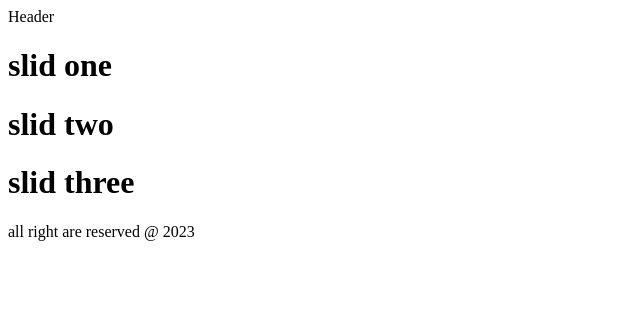
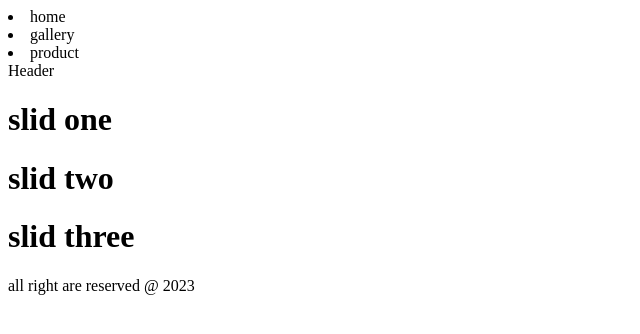
Before and after one commit to mhdye-ghf/git.project.1, a plain HTML site: page index.html in a window 1280 px wide. Shown: the whole page, without its empty margins (0-640 px from the left). Drawn offline with Linux system fonts and the light colour scheme.

Commit message:
navigation created

```diff
--- a/index.html
+++ b/index.html
@@ -8,6 +8,13 @@
     <title>Document</title>
 </head>
 <body>
+    <div>
+        <u1>
+            <li>home</li>
+            <li>gallery</li>
+            <li>product</li>
+        </u1>
+    </div>
     <header>
         Header
     </header>
```
